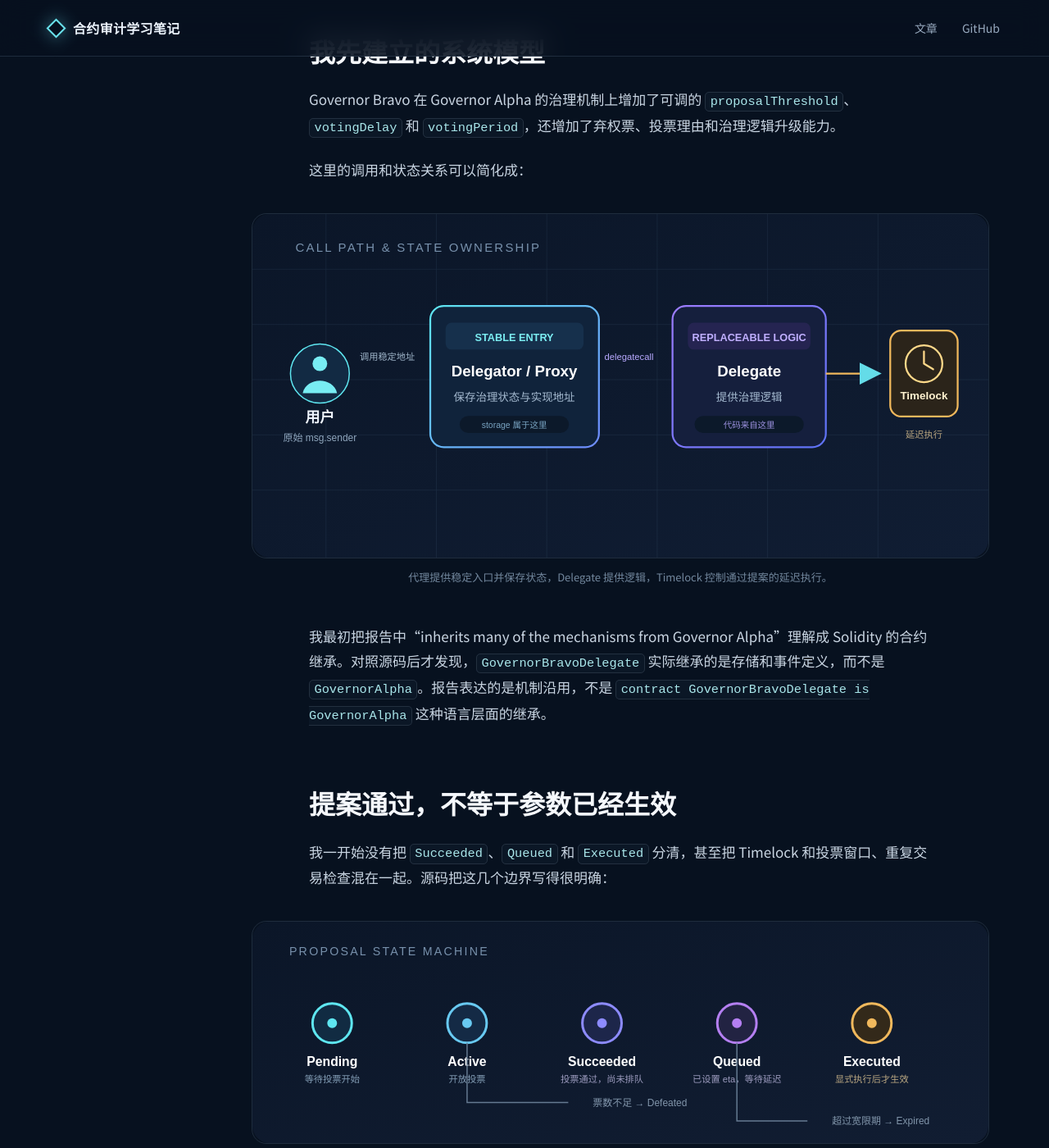
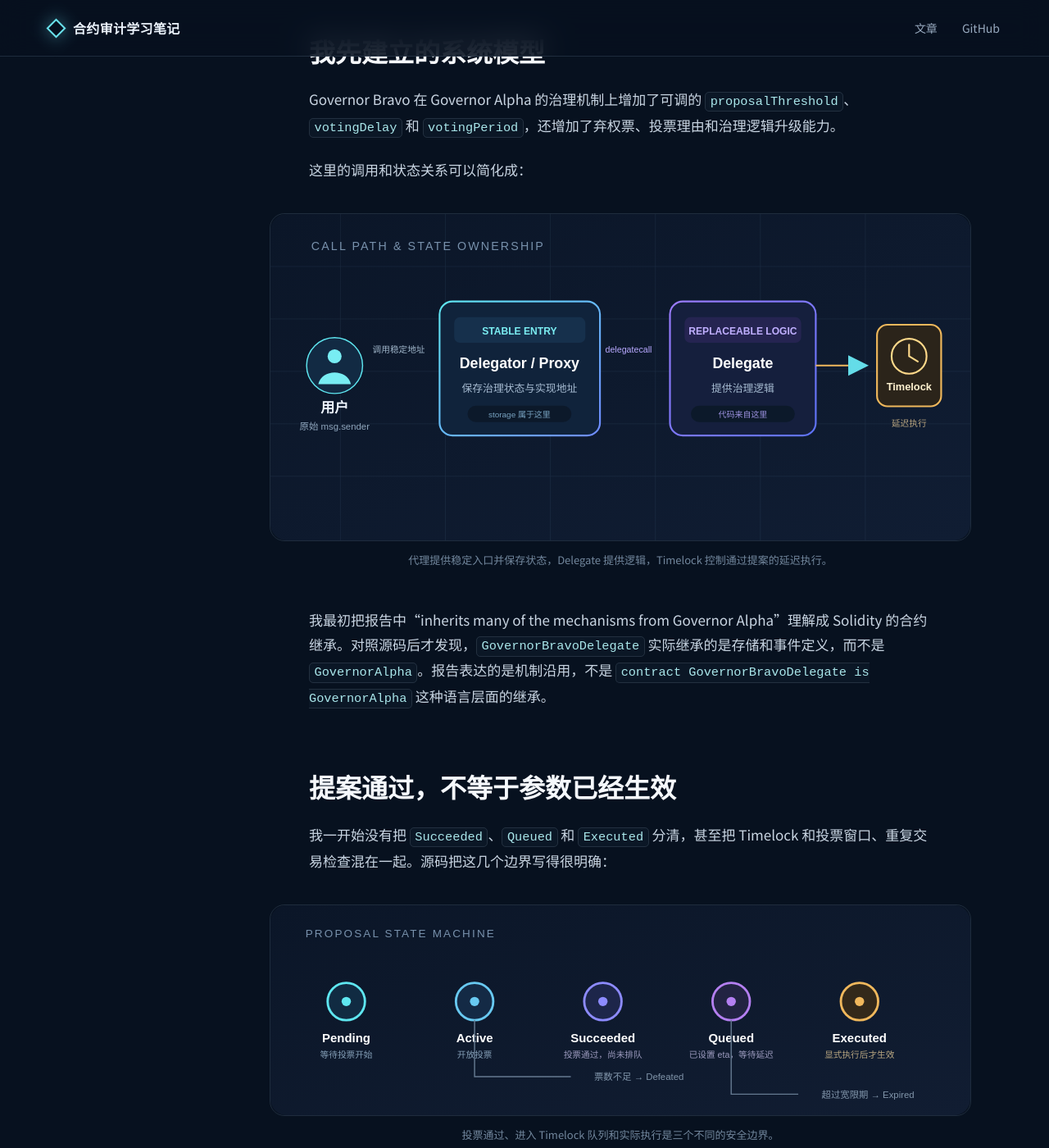
Before and after one commit to championwcp/web3-audit-learning-blog, a Jekyll site: the page built from _posts/2026-09-15-compound-governor-bravo-audit-learning-notes.md, in a window 1280 px wide and 1400 px high, scrolled down 2166 px. Shown: the whole window at 82% size. Built offline with Jekyll 4.4.1, drawn with Linux system fonts in a browser that asks for light colours.

Commit message:
docs: record public blog release

```diff
--- a/assets/css/style.css
+++ b/assets/css/style.css
@@ -11,7 +11,7 @@
 
 * { box-sizing: border-box; }
 html { scroll-behavior: smooth; }
-body { margin: 0; color: var(--text); background: var(--bg); font-family: "Noto Sans SC", system-ui, sans-serif; line-height: 1.75; -webkit-font-smoothing: antialiased; }
+body { margin: 0; overflow-x: hidden; color: var(--text); background: var(--bg); font-family: "Noto Sans SC", system-ui, sans-serif; line-height: 1.75; -webkit-font-smoothing: antialiased; }
 a { color: inherit; }
 img { display: block; max-width: 100%; }
 .section-shell, .nav-shell, .footer-shell { width: min(calc(100% - 40px), var(--max)); margin-inline: auto; }
@@ -65,7 +65,7 @@
 .post-aside { color: #71869c; font-size: 12px; text-transform: uppercase; letter-spacing: .08em; }
 .post-aside p { margin: 10px 0; }
 .aside-rule { width: 48px; height: 2px; margin-bottom: 24px; background: var(--cyan); }
-.post-content { min-width: 0; color: #c9d5e2; font-size: 17px; }
+.post-content { min-width: 0; overflow-wrap: anywhere; color: #c9d5e2; font-size: 17px; }
 .post-content h1:first-child { display: none; }
 .post-content h2 { margin: 72px 0 22px; color: #f5f8fc; font-size: 32px; line-height: 1.35; }
 .post-content h3 { margin: 52px 0 18px; color: #eef4fb; font-size: 24px; }
@@ -75,7 +75,7 @@
 .post-content code { padding: .14em .36em; border: 1px solid rgba(160,178,199,.16); border-radius: 5px; background: #0b1726; color: #a9e6ea; font-size: .9em; }
 .post-content ul, .post-content ol { padding-left: 1.35em; }
 .post-content li { margin: .65em 0; }
-.article-figure { margin: 38px -70px 46px; }
+.article-figure { margin: 38px -48px 46px; }
 .article-figure img { width: 100%; border: 1px solid var(--line); border-radius: 18px; }
 .article-figure figcaption { margin-top: 12px; color: #72879d; text-align: center; font-size: 13px; }
 
```
